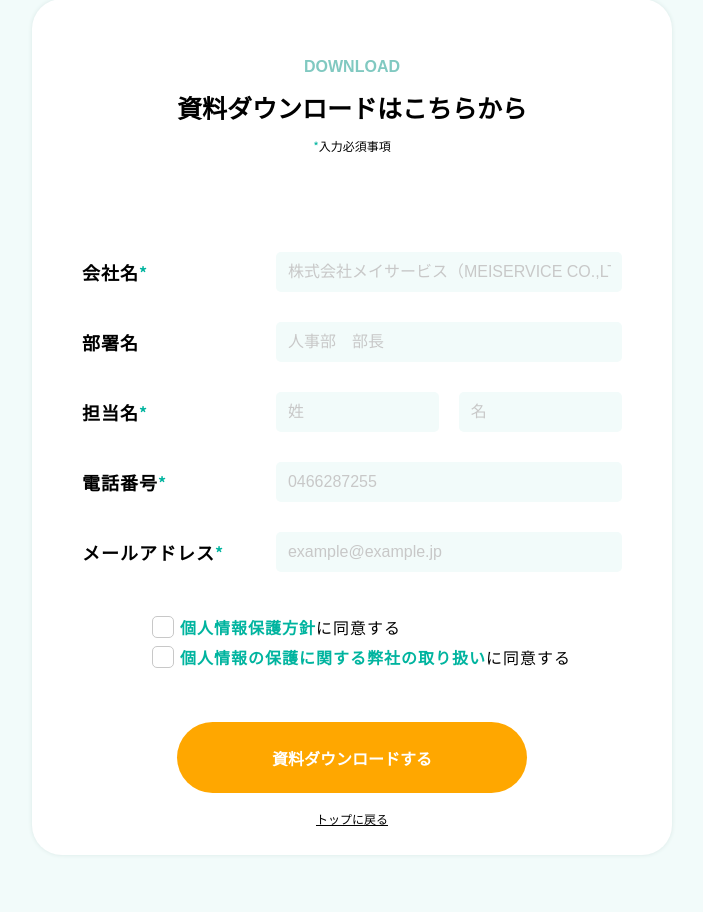
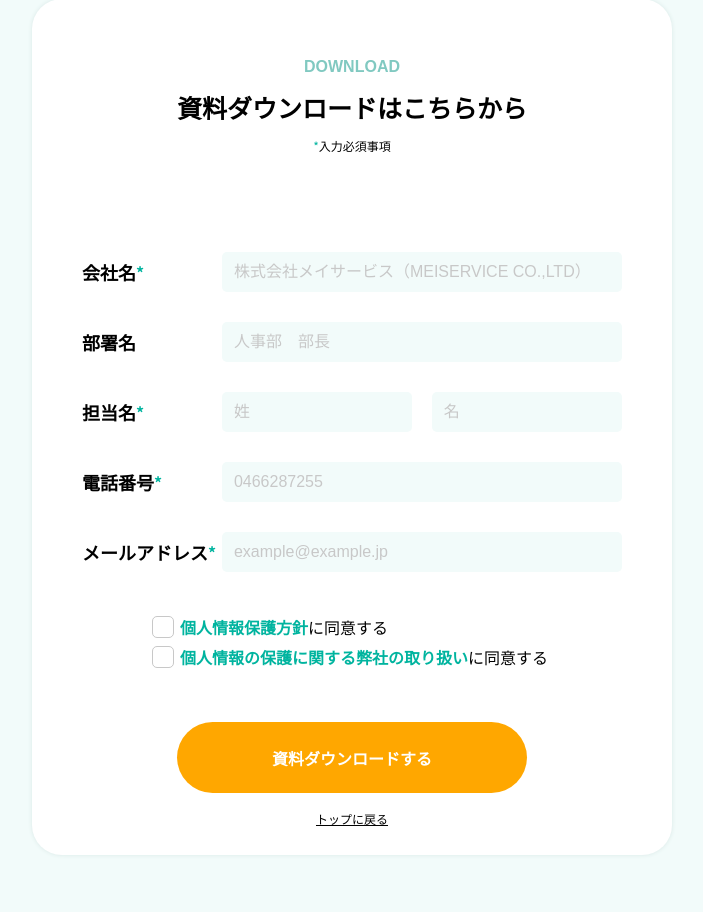
Before and after one commit to Shinohara0319/Shinohara0319.github.io, a PHP site: page /html/shiryou/shiryou.php in a window 1280 px wide. Shown: the part 161-1073 px from the top of the page, without its empty margins (288-991 px from the left). Run offline with PHP 8.4, Linux system fonts and the light colour scheme; some web fonts are replaced.

Commit message:
css修正

```diff
--- a/lp/MedicalSupport/kenshin-daikou/assets/css/estimate-confirm.css
+++ b/lp/MedicalSupport/kenshin-daikou/assets/css/estimate-confirm.css
@@ -56,7 +56,7 @@ body {
   width: 100%;
   height: 30px;
   text-align: left;
-  margin-left: 68px;
+  padding: 0 0 0 68px;
 }
 .confirm__form-box .privacy_check_box .privacy_check_in {
   font-size: 16px;
@@ -153,7 +153,7 @@ body {
     height: 20px;
   }
   .confirm__form-box .privacy_check_box {
-    margin-left: 0;
+    padding: 0;
   }
   .confirm__form-box .privacy_check_box .privacy_check_in {
     font-size: 12px;
--- a/lp/MedicalSupport/kenshin-daikou/assets/css/shiryou-confirm.css
+++ b/lp/MedicalSupport/kenshin-daikou/assets/css/shiryou-confirm.css
@@ -56,7 +56,7 @@ body {
   width: 100%;
   height: 30px;
   text-align: left;
-  margin-left: 68px;
+  padding: 0 0 0 68px;
 }
 .confirm__form-box .privacy_check_box .privacy_check_in {
   font-size: 16px;
@@ -153,7 +153,7 @@ body {
     height: 20px;
   }
   .confirm__form-box .privacy_check_box {
-    margin-left: 0;
+    padding: 0;
   }
   .confirm__form-box .privacy_check_box .privacy_check_in {
     font-size: 12px;
--- a/lp/MedicalSupport/kenshin-daikou/assets/css/shiryou-form.css
+++ b/lp/MedicalSupport/kenshin-daikou/assets/css/shiryou-form.css
@@ -19,7 +19,8 @@
   font-weight: 600;
   font-size: 18px;
   line-height: 1.5;
-  width: 33%;
+  letter-spacing: 0;
+  width: 26%;
   display: flex;
   justify-content: flex-start;
   align-items: center;
@@ -34,7 +35,7 @@
   font-weight: bold;
 }
 .shiryou__form-box .contact_box .list .input_list {
-  width: 64%;
+  width: 74%;
   align-items: center;
 }
 .shiryou__form-box .contact_box .list .input_list .form_input_yoursei {
@@ -63,7 +64,7 @@
 }
 .shiryou__form-box .privacy_check_box {
   width: 100%;
-  margin-left: 68px;
+  padding: 0 0 0 68px;
 }
 .shiryou__form-box .privacy_check_box .privacy_check_in {
   display: flex;
@@ -89,6 +90,7 @@
 .shiryou__form-box .privacy_check_box .privacy_txt {
   font-size: 16px;
   line-height: 1.9;
+  letter-spacing: 0;
 }
 .shiryou__form-box
   .privacy_check_box
@@ -185,20 +187,27 @@
   }
   .shiryou__form-box .contact_box .list .input_list input {
     width: 100%;
+    height: inherit;
     font-size: 14px;
-    height: inherit;
   }
   .shiryou__form-box .validation_space {
     margin-bottom: 10px;
     padding-top: 5px;
   }
   .shiryou__form-box .privacy_check_box {
-    margin-left: 0;
+    width: 100%;
+    padding: 0;
   }
   .shiryou__form-box .privacy_check_box .privacy_txt {
     font-size: 12px;
     line-height: 1.9;
-    letter-spacing: 0;
+  }
+  .shiryou__form-box
+    .privacy_check_box
+    .privacy_check_in
+    .privacy_checkbox
+    + .privacy_txt {
+    padding-left: 25px;
   }
   .shiryou__form-box
     .privacy_check_box
```
Also changed, not shown: lp/MedicalSupport/kenshin-daikou/assets/css/estimate-form.css (+14 -4 lines).
